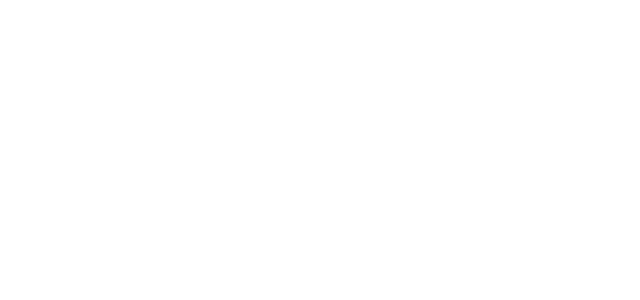
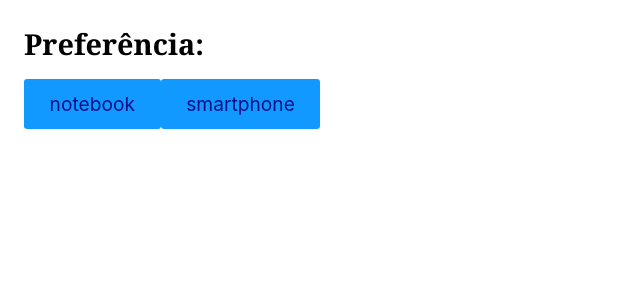
Before and after one commit to jguigo/init-react, a React (Create React App) app: page / in a window 1280 px wide. Shown: the top 300 px of the page, without its empty margins (0-640 px from the left). Built offline with nearby package versions, Linux system fonts and the light colour scheme.

Commit message:
Study useEffect

```diff
--- /dev/null
+++ b/src/exerc3/App.js
@@ -0,0 +1,16 @@
+import React from "react";
+import Button from "./components/Button";
+
+const App = () => {
+   const [preferencia, setPreferencia] = React.useState(null)
+
+   return (
+      <section>
+         <h1>Preferência: {preferencia}</h1>
+         <Button nome="notebook" setPreferencia={setPreferencia}/>
+         <Button nome="smartphone" setPreferencia={setPreferencia}/>
+      </section>
+   );
+};
+
+export default App;
--- /dev/null
+++ b/src/exerc3/components/Button/index.js
@@ -0,0 +1,9 @@
+import React from 'react'
+
+const Button = ({nome}) => {
+  return (
+    <button>{nome}</button>
+  )
+}
+
+export default Button
--- a/src/index.js
+++ b/src/index.js
@@ -1,6 +1,6 @@
 import React from "react";
 import ReactDOM from "react-dom/client";
-import App from "./App";
+import App from "./exerc3/App";
 
 const root = ReactDOM.createRoot(document.getElementById("root"));
 root.render(
```
